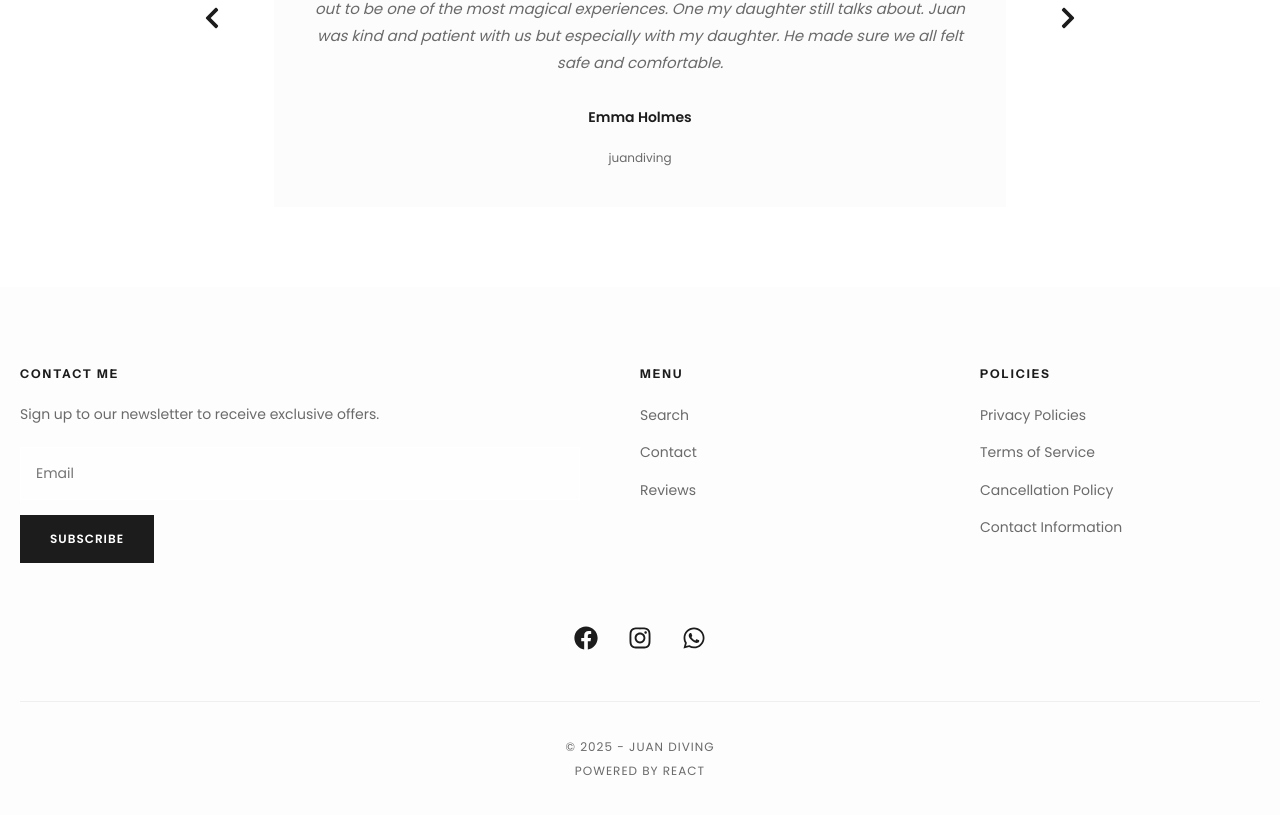
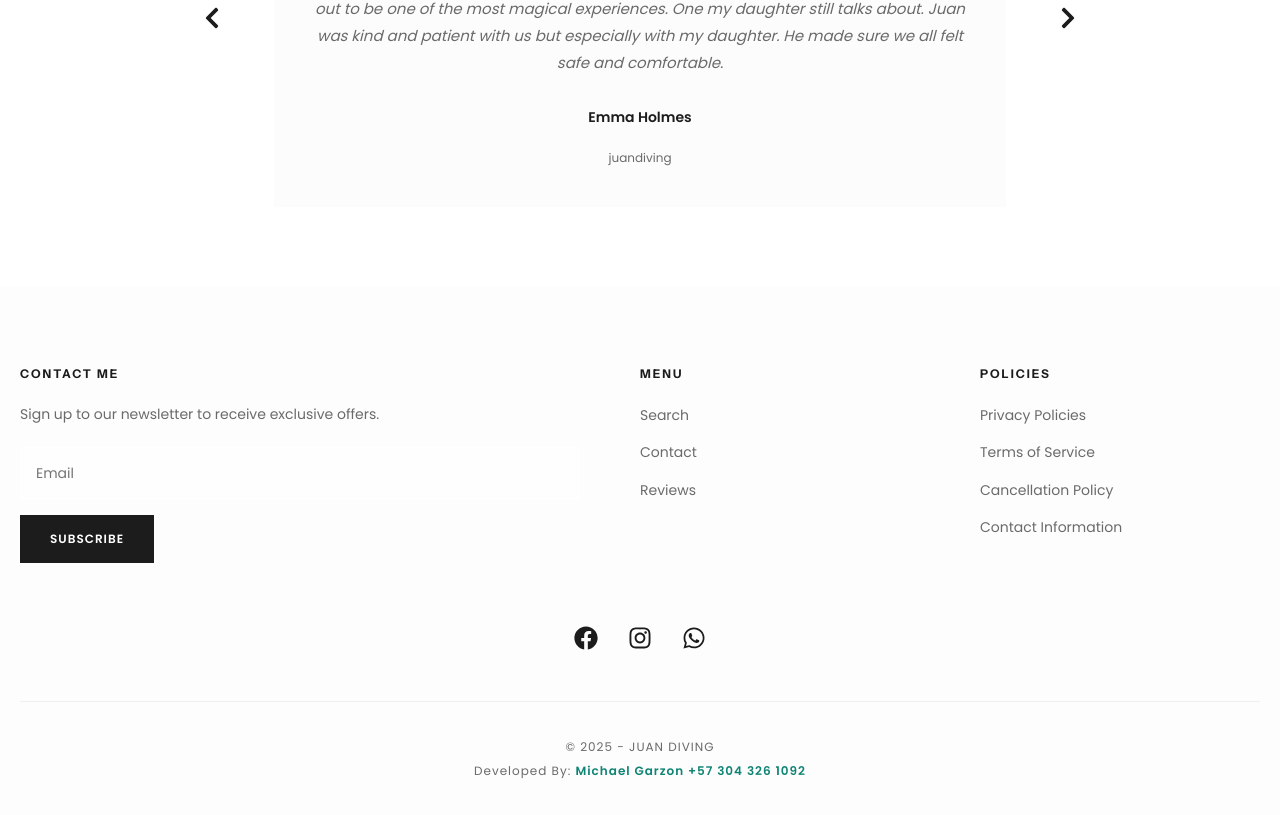
Before and after one commit to mike7019/DiveWithJuan, a React (Vite) app: page / in a window 1280 px wide. Shown: the part 4480-5295 px from the top of the page. Built offline with nearby package versions, Linux system fonts and the light colour scheme.

Commit message:
Update footer with developer contact and WhatsApp link

```diff
--- a/src/components/Footer.css
+++ b/src/components/Footer.css
@@ -109,6 +109,19 @@
   letter-spacing: 1px;
 }
 
+.developer-link {
+  color: var(--secondary-color);
+  font-weight: 600;
+  text-decoration: none;
+  transition: all 0.3s ease;
+  border-bottom: 1px solid transparent;
+}
+
+.developer-link:hover {
+  color: var(--primary-color);
+  border-bottom: 1px solid var(--primary-color);
+}
+
 @media (max-width: 968px) {
   .footer-grid {
     grid-template-columns: 1fr;
--- a/src/components/Footer.jsx
+++ b/src/components/Footer.jsx
@@ -50,7 +50,17 @@ const Footer = () => {
 
         <div className="footer-bottom">
           <p>© 2025 - JUAN DIVING</p>
-          <p>POWERED BY REACT</p>
+          <p>
+            Developed By:{' '}
+            <a
+              href="https://wa.me/573043261092?text=Hola%2C%20estoy%20interesado%20en%20obtener%20informaci%C3%B3n%20acerca%20de%20los%20desarrollos%20web.%20%C2%BFPodr%C3%ADas%20proporcionarme%20m%C3%A1s%20detalles%3F"
+              target="_blank"
+              rel="noopener noreferrer"
+              className="developer-link"
+            >
+              Michael Garzon +57 304 326 1092
+            </a>
+          </p>
         </div>
       </div>
     </footer>
```
